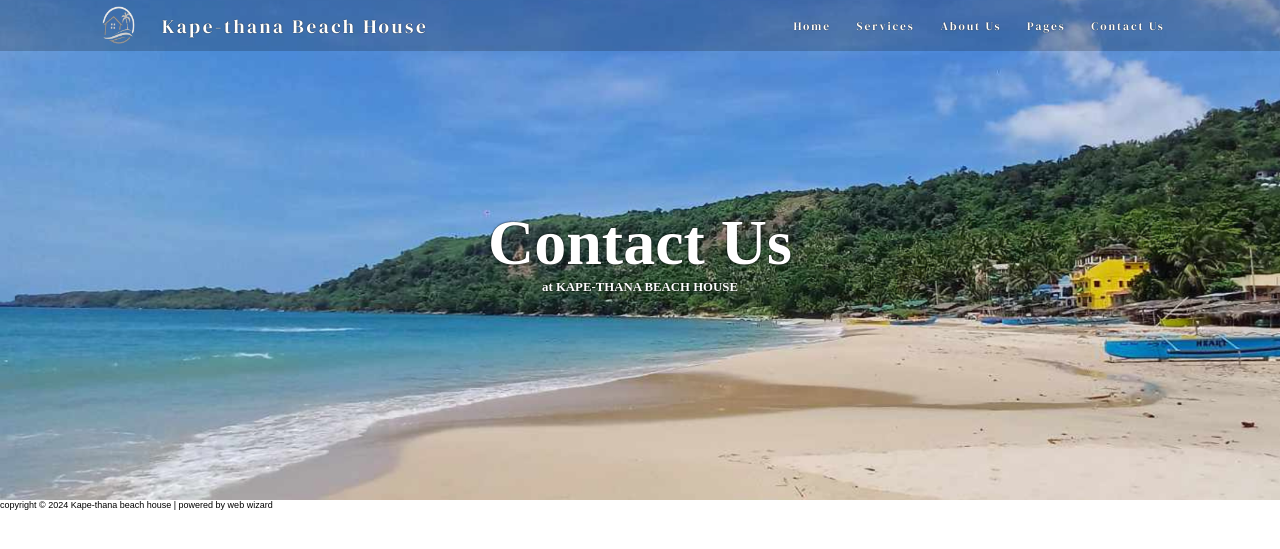
After one commit to MarkPagso03/kape_thana_web, a Django app: page /contact_us in a window 1280 px wide. The commit adds this page. Shown: the top 549 px of the page. Run offline with Django 5.2, Linux system fonts and the light colour scheme.

Commit message:
contact us

```diff
--- a/kape_thana_web/home/urls.py
+++ b/kape_thana_web/home/urls.py
@@ -4,4 +4,5 @@ from . import views
 
 urlpatterns = [
     path('', views.index, name="index"),
+    path('contact_us', views.contact_us, name="contact_us")
     ]
--- a/kape_thana_web/home/views.py
+++ b/kape_thana_web/home/views.py
@@ -4,3 +4,6 @@ from django.shortcuts import render
 # Create your views here.
 def index(request):
     return render(request, "home/index.html", {'timestamp': time.time()})
+
+def contact_us(request):
+    return render(request, "contact_us/contact_us.html", {'timestamp': time.time()})
--- /dev/null
+++ b/kape_thana_web/kape_thana_web/static/contact_us/css/style.css
@@ -0,0 +1,55 @@
+:root {
+    --header-height: clamp(4rem, 4vw, 4vw);
+    --color1: #623e2a;
+    --color2: #7d675b;
+    --color3: #e7d3c1;
+    --color4: #efebe5;
+    --color5: #efebe5;
+    --fsize18 :  clamp(1.8rem, 1.8vw, 1.8vw);
+    --fsize15 :  clamp(1.5rem, 1.5vw, 1.5vw);
+    --fsize12 :  clamp(1.2rem, 1.2vw, 1.2vw);
+    --fsize10 :  clamp(1rem, 1vw, 1vw);
+    --fsize8  :  clamp(.8rem, .8vw, .8vw);
+    --fsize30 :  clamp(3rem, 3vw, 3vw);
+    --fsize50 :  clamp(5rem, 5vw, 5vw);
+}
+
+*{
+    font-family: "Montserrat Alternates", sans-serif;
+    box-sizing: border-box;
+    margin: 0;
+    padding: 0;
+    text-shadow: 0 0 2px white;
+}
+
+html{
+    font-size: 9px;
+}
+
+/* banner ---------------------- */
+.banner{
+    height : 500px;
+    width: 100%;
+    background-image: url('../../home/img/kape-thana_banner.png');
+    background-size: cover;
+    background-repeat: no-repeat;
+    background-position: center;
+    display: flex;
+    justify-content: center;
+    align-items: center;
+    flex-direction: column;
+}
+
+.banner h1{
+    font-size: var(--fsize50);
+    color: white;
+    text-shadow: 0 0 2px black;
+    font-family: Sans serif;
+}
+
+.banner h2{
+    font-size: var(--fsize10);
+    color: white;
+    text-shadow: 0 0 2px black;
+    font-family: Sans serif;
+}
--- /dev/null
+++ b/kape_thana_web/kape_thana_web/static/css/style.css
@@ -0,0 +1,46 @@
+/* header style ------------------------------*/
+
+.header{
+    display: flex;
+    justify-content: space-between;
+    padding: 0 clamp(4rem, 8vw, 8vw);
+    height: var(--header-height);
+    background-color: rgba(0,0,0, .2);
+    position: absolute;
+    width: 100%;
+}
+
+.header div{
+    display: flex;
+    align-items: center;
+    }
+
+.header img{
+    height: 75%;
+}
+
+.header h2{
+    margin-left: clamp(2rem, 2vw, 2vw);
+    white-space: no-wrap;
+    color: white;
+    font-family: "DM Serif Display", serif;
+    font-weight: 300;
+    font-size: var(--fsize15);
+    letter-spacing: clamp( .2rem, .2vw, .2vw);
+    text-shadow: 0 0 1px black;
+    }
+
+.header nav{
+    display: flex;
+    align-items: center;
+}
+
+.header nav a{
+    margin: 0 clamp(1rem, 1vw, 1vw);
+    text-decoration: none;
+    color: white;
+    font-size: clamp( .9rem, .9vw, .9vw);
+    font-family: "DM Serif Display", serif;
+    letter-spacing: clamp(.15rem, .15vw, .15vw);
+    text-shadow: 0 0 1px black;
+}
--- /dev/null
+++ b/kape_thana_web/kape_thana_web/templates/contact_us/contact_us.html
@@ -0,0 +1,13 @@
+{% extends 'layout.html' %}
+{% load static %}
+{% block link %}
+    <link  rel="stylesheet" type="text/css" href="{% static 'contact_us/css/style.css' %}?v={{ timestamp }}" >
+{% endblock %}
+
+{% block content %}
+<div class="banner">
+    <h1>Contact Us</h1>
+    <h2>at KAPE-THANA BEACH HOUSE</h2>
+</div>
+
+{% endblock %}
--- a/kape_thana_web/kape_thana_web/templates/home/index.html
+++ b/kape_thana_web/kape_thana_web/templates/home/index.html
@@ -1,5 +1,10 @@
 {% extends 'layout.html' %}
 {% load static %}
+{% block link %}
+    <link  rel="stylesheet" type="text/css" href="{% static 'home/css/style.css' %}?v={{ timestamp }}" >
+    <link  rel="stylesheet" type="text/css" href="{% static 'home/css/style@mobile.css' %}?v={{ timestamp }}" >
+{% endblock %}
+
 {% block content %}
     <div class="banner">
         <h3>welcome to</h3>
--- a/kape_thana_web/kape_thana_web/templates/layout.html
+++ b/kape_thana_web/kape_thana_web/templates/layout.html
@@ -9,8 +9,8 @@
     <meta http-equiv="Expires" content="0">
 
     {% load static %}
-    <link  rel="stylesheet" type="text/css" href="{% static 'home/css/style.css' %}?v={{ timestamp }}" >
-    <link  rel="stylesheet" type="text/css" href="{% static 'home/css/style@mobile.css' %}?v={{ timestamp }}" >
+    {% block link %}{% endblock %}
+    <link  rel="stylesheet" type="text/css" href="{% static 'css/style.css' %}?v={{ timestamp }}" >
     <script src="https://unpkg.com/react@18/umd/react.development.js"></script>
     <script src="https://unpkg.com/react-dom@18/umd/react-dom.development.js"></script>
     <link rel="preconnect" href="https://fonts.googleapis.com">
@@ -28,7 +28,7 @@
             <a href="services.html">Services</a>
             <a href="about.html">About Us</a>
             <a href="pages.html">Pages</a>
-             <a href="contact.html">Contact Us</a>
+             <a href="/contact_us">Contact Us</a>
         </nav>
     </header>
     {% block content %}{% endblock %}
```
Also changed, not shown: kape_thana_web/kape_thana_web/static/home/css/style.css (+0 -44 lines).
